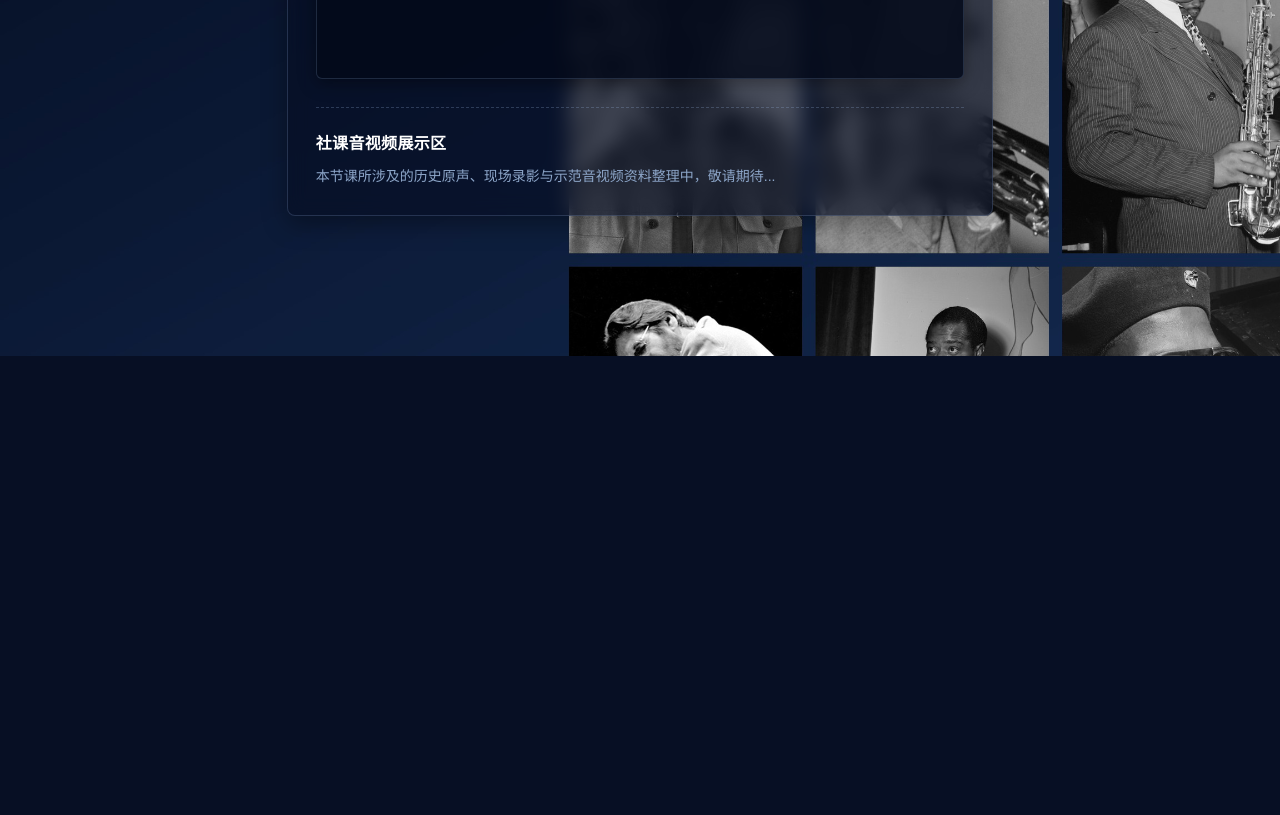
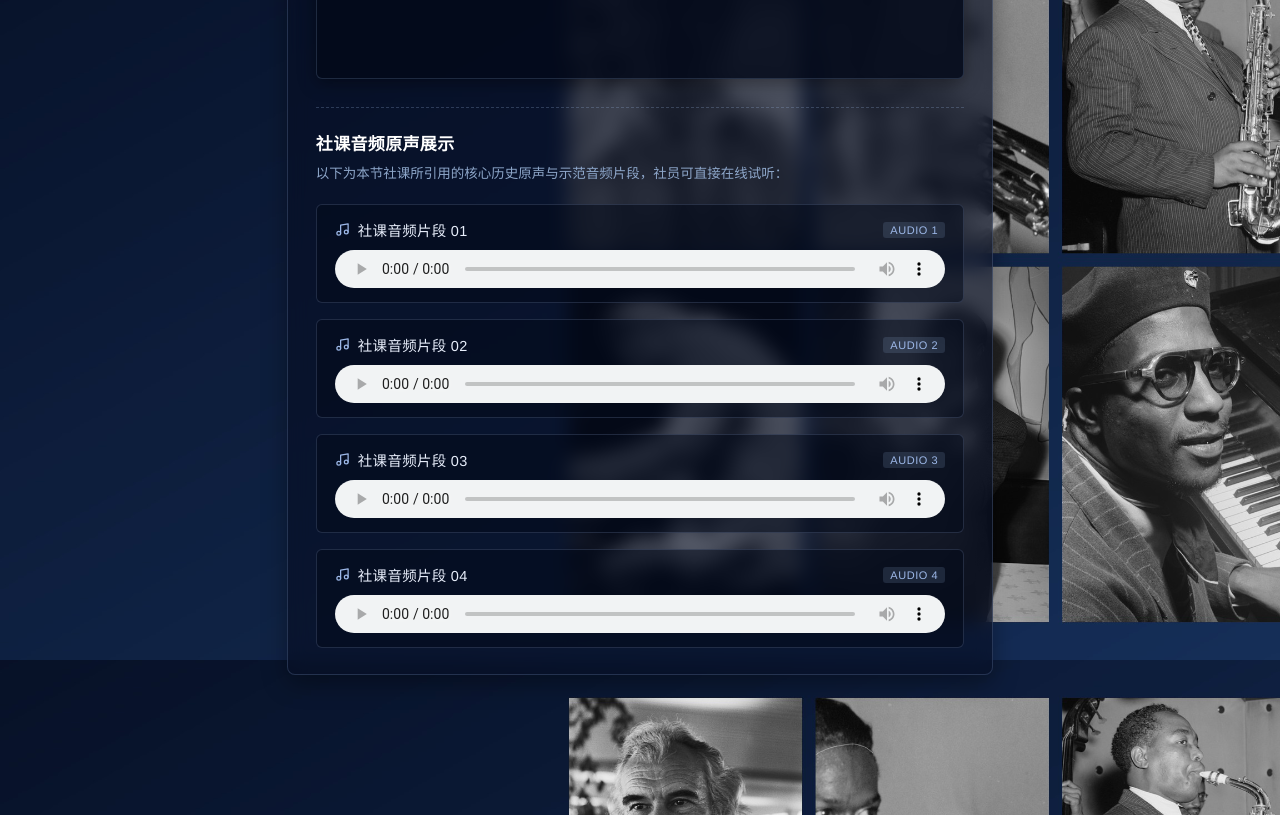
Before and after one commit to jazztownshenzhong/jazztownshenzhong.github.io, a plain HTML site: page classes.html in a window 1280 px wide. Shown: the part 940-1755 px from the top of the page. Before the commit the page ends 1296 px from the top, so only its background shows below. Drawn offline with Linux system fonts and the light colour scheme.

Commit message:
在第一课社课记录中嵌入4个配套音频播放器

```diff
--- a/classes.html
+++ b/classes.html
@@ -328,10 +328,10 @@
     border-top: 1px dashed rgba(157, 184, 232, .25);
   }
   .lesson-media-title {
-    font-size: 16px;
+    font-size: 17px;
     font-weight: 600;
     color: #ffffff;
-    margin-bottom: 10px;
+    margin-bottom: 8px;
     display: flex;
     align-items: center;
     gap: 8px;
@@ -339,8 +339,57 @@
   }
   .lesson-media-desc {
     color: #8da6c9;
-    font-size: 14px;
-    line-height: 1.8;
+    font-size: 13.5px;
+    line-height: 1.6;
+    margin-bottom: 20px;
+  }
+  .audio-list {
+    display: flex;
+    flex-direction: column;
+    gap: 16px;
+  }
+  .audio-item {
+    background: rgba(4, 10, 26, .55);
+    border: 1px solid rgba(157, 184, 232, .18);
+    border-radius: 6px;
+    padding: 14px 18px;
+    display: flex;
+    flex-direction: column;
+    gap: 10px;
+    transition: border-color .2s ease;
+  }
+  .audio-item:hover {
+    border-color: rgba(157, 184, 232, .38);
+  }
+  .audio-info {
+    display: flex;
+    justify-content: space-between;
+    align-items: center;
+    flex-wrap: wrap;
+    gap: 8px;
+  }
+  .audio-name {
+    font-size: 14.5px;
+    font-weight: 500;
+    color: #e8eefb;
+    letter-spacing: .02em;
+    display: flex;
+    align-items: center;
+    gap: 8px;
+  }
+  .audio-tag {
+    font-size: 11px;
+    padding: 2px 7px;
+    background: rgba(157, 184, 232, .15);
+    color: #9db8e8;
+    border-radius: 3px;
+    letter-spacing: .05em;
+  }
+  .audio-player {
+    width: 100%;
+    height: 38px;
+    border-radius: 4px;
+    outline: none;
   }
 
   @media (max-width: 768px) {
@@ -482,8 +531,70 @@
 
           <!-- 课内音视频展示区 -->
           <div class="lesson-media-block">
-            <h4 class="lesson-media-title">社课音视频展示区</h4>
-            <p class="lesson-media-desc">本节课所涉及的历史原声、现场录影与示范音视频资料整理中，敬请期待...</p>
+            <h4 class="lesson-media-title">社课音频原声展示</h4>
+            <p class="lesson-media-desc">以下为本节社课所引用的核心历史原声与示范音频片段，社员可直接在线试听：</p>
+
+            <div class="audio-list">
+              <!-- 音频 1 -->
+              <div class="audio-item">
+                <div class="audio-info">
+                  <span class="audio-name">
+                    <svg width="15" height="15" viewBox="0 0 24 24" fill="none" stroke="currentColor" stroke-width="2" stroke-linecap="round" stroke-linejoin="round" style="color: #9db8e8;"><path d="M9 18V5l12-2v13"></path><circle cx="6" cy="18" r="3"></circle><circle cx="18" cy="16" r="3"></circle></svg>
+                    社课音频片段 01
+                  </span>
+                  <span class="audio-tag">AUDIO 1</span>
+                </div>
+                <audio class="audio-player" controls preload="metadata">
+                  <source src="audio/lesson1/2026-10-18%2012-48-34.m4a" type="audio/mp4">
+                  你的浏览器暂不支持音频播放。
+                </audio>
+              </div>
+
+              <!-- 音频 2 -->
+              <div class="audio-item">
+                <div class="audio-info">
+                  <span class="audio-name">
+                    <svg width="15" height="15" viewBox="0 0 24 24" fill="none" stroke="currentColor" stroke-width="2" stroke-linecap="round" stroke-linejoin="round" style="color: #9db8e8;"><path d="M9 18V5l12-2v13"></path><circle cx="6" cy="18" r="3"></circle><circle cx="18" cy="16" r="3"></circle></svg>
+                    社课音频片段 02
+                  </span>
+                  <span class="audio-tag">AUDIO 2</span>
+                </div>
+                <audio class="audio-player" controls preload="metadata">
+                  <source src="audio/lesson1/2026-10-18%2012-54-38.m4a" type="audio/mp4">
+                  你的浏览器暂不支持音频播放。
+                </audio>
+              </div>
+
+              <!-- 音频 3 -->
+              <div class="audio-item">
+                <div class="audio-info">
+                  <span class="audio-name">
+                    <svg width="15" height="15" viewBox="0 0 24 24" fill="none" stroke="currentColor" stroke-width="2" stroke-linecap="round" stroke-linejoin="round" style="color: #9db8e8;"><path d="M9 18V5l12-2v13"></path><circle cx="6" cy="18" r="3"></circle><circle cx="18" cy="16" r="3"></circle></svg>
+                    社课音频片段 03
+                  </span>
+                  <span class="audio-tag">AUDIO 3</span>
+                </div>
+                <audio class="audio-player" controls preload="metadata">
+                  <source src="audio/lesson1/2026-10-18%2012-58-27.m4a" type="audio/mp4">
+                  你的浏览器暂不支持音频播放。
+                </audio>
+              </div>
+
+              <!-- 音频 4 -->
+              <div class="audio-item">
+                <div class="audio-info">
+                  <span class="audio-name">
+                    <svg width="15" height="15" viewBox="0 0 24 24" fill="none" stroke="currentColor" stroke-width="2" stroke-linecap="round" stroke-linejoin="round" style="color: #9db8e8;"><path d="M9 18V5l12-2v13"></path><circle cx="6" cy="18" r="3"></circle><circle cx="18" cy="16" r="3"></circle></svg>
+                    社课音频片段 04
+                  </span>
+                  <span class="audio-tag">AUDIO 4</span>
+                </div>
+                <audio class="audio-player" controls preload="metadata">
+                  <source src="audio/lesson1/2026-10-18%2013-03-02.m4a" type="audio/mp4">
+                  你的浏览器暂不支持音频播放。
+                </audio>
+              </div>
+            </div>
           </div>
         </article>
       </section>
```
Also changed, not shown: 4 other files.
